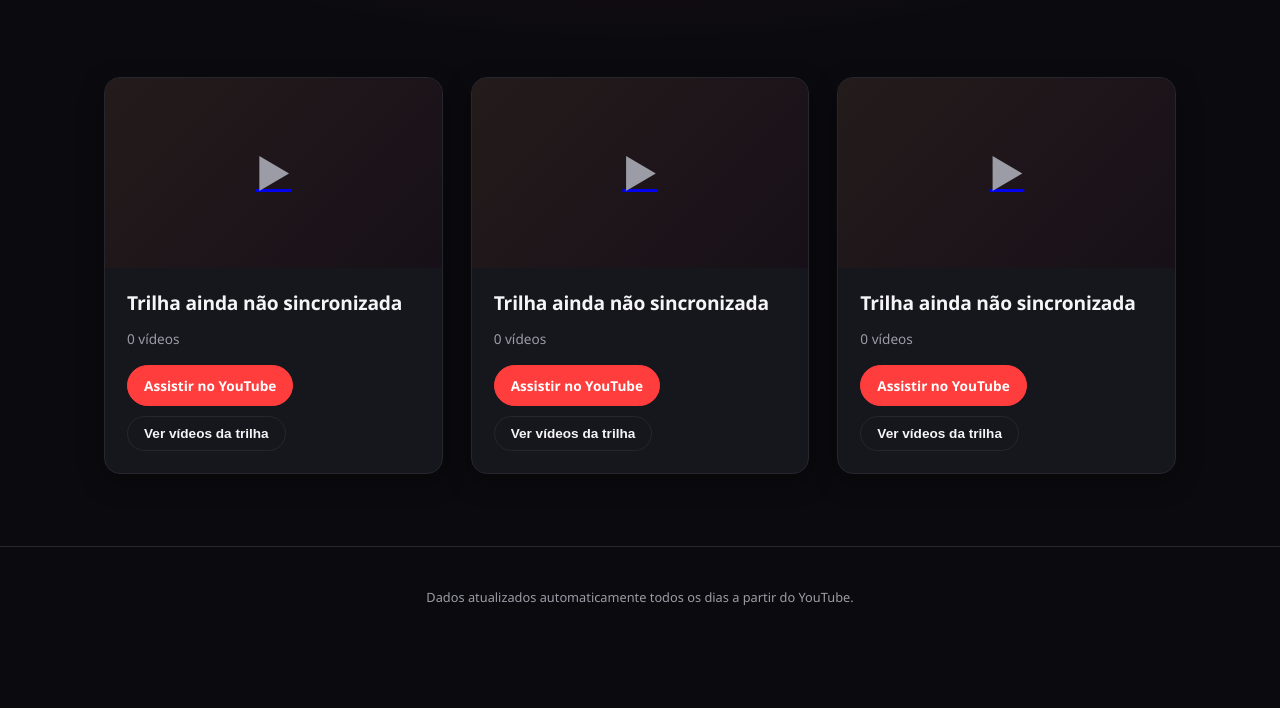
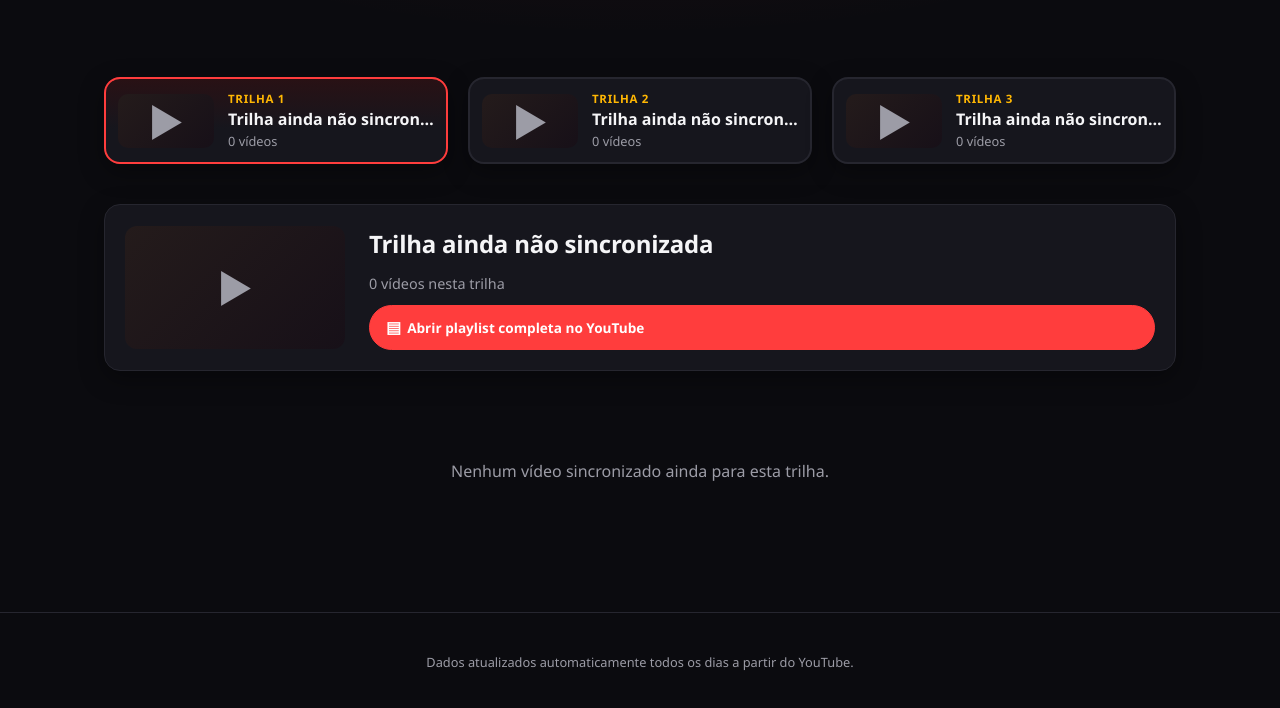
Before and after one commit to inteligenciamilgrau/trilhas, a plain HTML site: page index.html in a window 1280 px wide. Shown: the part 174-882 px from the top of the page. Before the commit the page ends 842 px from the top, so only its background shows below. Drawn offline with Linux system fonts and the light colour scheme.

Commit message:
Redesenha a home: trilhas viram cards grandes selecionáveis, com vídeos exibidos em grid logo abaixo e link deixando claro que é a playlist completa

```diff
--- a/css/style.css
+++ b/css/style.css
@@ -80,50 +80,6 @@ main.container {
   padding: 24px 24px 72px;
 }
 
-.playlists {
-  display: grid;
-  grid-template-columns: repeat(auto-fit, minmax(320px, 1fr));
-  gap: 28px;
-}
-
-#loading-message,
-#error-message {
-  grid-column: 1 / -1;
-  text-align: center;
-  color: var(--text-muted);
-  padding: 60px 20px;
-}
-
-.playlist-card {
-  background: var(--bg-card);
-  border: 1px solid var(--border);
-  border-radius: var(--radius);
-  overflow: hidden;
-  display: flex;
-  flex-direction: column;
-  box-shadow: var(--shadow);
-  transition: transform 0.2s ease, border-color 0.2s ease;
-}
-
-.playlist-card:hover {
-  transform: translateY(-4px);
-  border-color: #3a3a45;
-}
-
-.playlist-thumb-link {
-  display: block;
-  position: relative;
-  aspect-ratio: 16 / 9;
-  background: linear-gradient(135deg, #1c1c26, #101014);
-}
-
-.playlist-thumb-link img {
-  width: 100%;
-  height: 100%;
-  object-fit: cover;
-  display: block;
-}
-
 .thumb-placeholder {
   width: 100%;
   height: 100%;
@@ -135,59 +91,215 @@ main.container {
   font-size: 2.4rem;
 }
 
-.playlist-thumb-link .play-badge {
-  position: absolute;
-  inset: 0;
+#loading-message,
+#error-message {
+  text-align: center;
+  color: var(--text-muted);
+  padding: 60px 20px;
+}
+
+/* Tabs de trilha */
+
+.trilha-tabs {
+  display: grid;
+  grid-template-columns: repeat(auto-fit, minmax(280px, 1fr));
+  gap: 20px;
+  margin-bottom: 40px;
+}
+
+.trilha-tab {
   display: flex;
   align-items: center;
-  justify-content: center;
-  background: rgba(0, 0, 0, 0.35);
-  opacity: 0;
-  transition: opacity 0.15s ease;
-  font-size: 2.6rem;
-  color: #fff;
+  gap: 14px;
+  text-align: left;
+  background: var(--bg-card);
+  border: 2px solid var(--border);
+  border-radius: var(--radius);
+  padding: 12px;
+  cursor: pointer;
+  box-shadow: var(--shadow);
+  transition: transform 0.2s ease, border-color 0.2s ease, background 0.2s ease;
+  font-family: inherit;
+  color: var(--text);
 }
 
-.playlist-thumb-link:hover .play-badge {
-  opacity: 1;
+.trilha-tab:hover {
+  transform: translateY(-3px);
+  border-color: #3a3a45;
 }
 
-.playlist-body {
-  padding: 20px 22px 22px;
+.trilha-tab.active {
+  border-color: var(--accent);
+  background: linear-gradient(180deg, rgba(255, 61, 61, 0.12), var(--bg-card) 60%);
+}
+
+.trilha-tab-thumb {
+  width: 96px;
+  aspect-ratio: 16 / 9;
+  flex-shrink: 0;
+  border-radius: 10px;
+  overflow: hidden;
+  background: linear-gradient(135deg, #1c1c26, #101014);
+}
+
+.trilha-tab-thumb img {
+  width: 100%;
+  height: 100%;
+  object-fit: cover;
+  display: block;
+}
+
+.trilha-tab-info {
+  display: flex;
+  flex-direction: column;
+  gap: 2px;
+  min-width: 0;
+}
+
+.trilha-tab-eyebrow {
+  font-size: 0.72rem;
+  font-weight: 700;
+  text-transform: uppercase;
+  letter-spacing: 0.06em;
+  color: var(--accent-2);
+}
+
+.trilha-tab-title {
+  font-size: 1rem;
+  font-weight: 700;
+  overflow: hidden;
+  text-overflow: ellipsis;
+  white-space: nowrap;
+}
+
+.trilha-tab-count {
+  font-size: 0.8rem;
+  color: var(--text-muted);
+}
+
+/* Painel de detalhe da trilha selecionada */
+
+.trilha-detail {
+  min-height: 200px;
+}
+
+.trilha-banner {
+  display: flex;
+  gap: 24px;
+  align-items: center;
+  background: var(--bg-card);
+  border: 1px solid var(--border);
+  border-radius: var(--radius);
+  padding: 20px;
+  box-shadow: var(--shadow);
+  margin-bottom: 32px;
+  flex-wrap: wrap;
+}
+
+.trilha-banner-thumb {
+  width: 220px;
+  max-width: 100%;
+  aspect-ratio: 16 / 9;
+  border-radius: 12px;
+  overflow: hidden;
+  flex-shrink: 0;
+  background: linear-gradient(135deg, #1c1c26, #101014);
+}
+
+.trilha-banner-thumb img {
+  width: 100%;
+  height: 100%;
+  object-fit: cover;
+  display: block;
+}
+
+.trilha-banner-info {
   display: flex;
   flex-direction: column;
   gap: 10px;
   flex: 1;
+  min-width: 240px;
 }
 
-.playlist-title {
+.trilha-banner-title {
   margin: 0;
-  font-size: 1.2rem;
-  font-weight: 700;
+  font-size: 1.5rem;
+  font-weight: 800;
   letter-spacing: -0.01em;
 }
 
-.playlist-title a {
-  color: var(--text);
-  text-decoration: none;
+.trilha-banner-meta {
+  margin: 0;
+  color: var(--text-muted);
+  font-size: 0.9rem;
 }
 
-.playlist-title a:hover {
-  color: var(--accent-2);
+.playlist-icon {
+  font-size: 1rem;
 }
 
-.playlist-meta {
-  margin: 0;
-  font-size: 0.85rem;
-  color: var(--text-muted);
+.video-grid {
+  display: grid;
+  grid-template-columns: repeat(auto-fill, minmax(240px, 1fr));
+  gap: 18px;
 }
 
-.playlist-actions {
-  margin-top: auto;
+.video-grid-empty {
+  color: var(--text-muted);
+  text-align: center;
+  padding: 40px 0;
+  grid-column: 1 / -1;
+}
+
+.video-card {
   display: flex;
+  flex-direction: column;
   gap: 10px;
-  flex-wrap: wrap;
-  padding-top: 6px;
+  text-decoration: none;
+  color: var(--text);
+  background: var(--bg-card);
+  border: 1px solid var(--border);
+  border-radius: 12px;
+  padding: 10px;
+  transition: transform 0.15s ease, border-color 0.15s ease;
+}
+
+.video-card:hover {
+  transform: translateY(-3px);
+  border-color: var(--accent);
+}
+
+.video-card-thumb {
+  position: relative;
+  aspect-ratio: 16 / 9;
+  border-radius: 8px;
+  overflow: hidden;
+  background: linear-gradient(135deg, #1c1c26, #101014);
+}
+
+.video-card-thumb img {
+  width: 100%;
+  height: 100%;
+  object-fit: cover;
+  display: block;
+}
+
+.video-card-number {
+  position: absolute;
+  bottom: 6px;
+  right: 6px;
+  background: rgba(0, 0, 0, 0.7);
+  color: #fff;
+  font-size: 0.72rem;
+  font-weight: 700;
+  padding: 2px 7px;
+  border-radius: 999px;
+}
+
+.video-card-title {
+  font-size: 0.88rem;
+  line-height: 1.35;
+  font-weight: 600;
 }
 
 .btn {
@@ -222,63 +334,6 @@ main.container {
   color: #fff;
 }
 
-.video-list {
-  list-style: none;
-  margin: 4px 0 0;
-  padding: 0;
-  display: none;
-  flex-direction: column;
-  gap: 6px;
-  max-height: 420px;
-  overflow-y: auto;
-  border-top: 1px solid var(--border);
-  padding-top: 14px;
-}
-
-.video-list.open {
-  display: flex;
-}
-
-.video-item {
-  display: flex;
-  gap: 10px;
-  align-items: center;
-  text-decoration: none;
-  color: var(--text);
-  padding: 6px;
-  border-radius: 10px;
-  transition: background 0.15s ease;
-}
-
-.video-item:hover {
-  background: var(--bg-card-hover);
-}
-
-.video-item .video-thumb-wrap {
-  width: 104px;
-  aspect-ratio: 16 / 9;
-  flex-shrink: 0;
-  border-radius: 8px;
-  overflow: hidden;
-  background: linear-gradient(135deg, #1c1c26, #101014);
-}
-
-.video-item img {
-  width: 100%;
-  height: 100%;
-  object-fit: cover;
-  display: block;
-}
-
-.video-item .thumb-placeholder {
-  font-size: 1.1rem;
-}
-
-.video-item-title {
-  font-size: 0.85rem;
-  line-height: 1.35;
-}
-
 .site-footer {
   border-top: 1px solid var(--border);
   padding: 28px 0 48px;
--- a/index.html
+++ b/index.html
@@ -17,9 +17,10 @@
   </header>
 
   <main class="container">
-    <section id="playlists" class="playlists" aria-label="Trilhas de cursos">
+    <nav id="trilha-tabs" class="trilha-tabs" aria-label="Escolha uma trilha">
       <p id="loading-message">Carregando trilhas...</p>
-    </section>
+    </nav>
+    <section id="trilha-detail" class="trilha-detail" aria-live="polite"></section>
   </main>
 
   <footer class="site-footer">
--- a/js/app.js
+++ b/js/app.js
@@ -1,7 +1,11 @@
 const PLAYLISTS_URL = "data/playlists.json";
 
+let playlistsData = [];
+let activeIndex = 0;
+
 async function loadPlaylists() {
-  const container = document.getElementById("playlists");
+  const tabsEl = document.getElementById("trilha-tabs");
+  const detailEl = document.getElementById("trilha-detail");
   const updatedAtEl = document.getElementById("updated-at");
 
   try {
@@ -15,76 +19,99 @@ async function loadPlaylists() {
     }
 
     if (!data.playlists || data.playlists.length === 0) {
-      container.innerHTML = '<p id="error-message">Nenhuma trilha disponível no momento.</p>';
+      tabsEl.innerHTML = "";
+      detailEl.innerHTML = '<p id="error-message">Nenhuma trilha disponível no momento.</p>';
       return;
     }
 
-    container.innerHTML = "";
-    data.playlists.forEach((playlist) => {
-      container.appendChild(renderPlaylistCard(playlist));
-    });
+    playlistsData = data.playlists;
+    renderTabs();
+    selectTrilha(0);
   } catch (err) {
     console.error("Falha ao carregar as trilhas:", err);
-    container.innerHTML = '<p id="error-message">Não foi possível carregar as trilhas agora. Tente novamente mais tarde.</p>';
+    tabsEl.innerHTML = "";
+    detailEl.innerHTML = '<p id="error-message">Não foi possível carregar as trilhas agora. Tente novamente mais tarde.</p>';
   }
 }
 
-function renderPlaylistCard(playlist) {
-  const card = document.createElement("article");
-  card.className = "playlist-card";
+function renderTabs() {
+  const tabsEl = document.getElementById("trilha-tabs");
+  tabsEl.innerHTML = "";
 
+  playlistsData.forEach((playlist, index) => {
+    const videoCount = playlist.videos ? playlist.videos.length : 0;
+    const title = playlist.title || "Trilha ainda não sincronizada";
+
+    const tab = document.createElement("button");
+    tab.type = "button";
+    tab.className = "trilha-tab";
+    tab.setAttribute("data-index", String(index));
+    tab.innerHTML = `
+      <span class="trilha-tab-thumb">${thumbHtml(playlist.thumbnail, "")}</span>
+      <span class="trilha-tab-info">
+        <span class="trilha-tab-eyebrow">Trilha ${index + 1}</span>
+        <span class="trilha-tab-title">${escapeHtml(title)}</span>
+        <span class="trilha-tab-count">${videoCount} vídeo${videoCount === 1 ? "" : "s"}</span>
+      </span>
+    `;
+    tab.addEventListener("click", () => selectTrilha(index));
+    tabsEl.appendChild(tab);
+  });
+}
+
+function selectTrilha(index) {
+  activeIndex = index;
+  const playlist = playlistsData[index];
+
+  document.querySelectorAll(".trilha-tab").forEach((tab) => {
+    tab.classList.toggle("active", Number(tab.dataset.index) === index);
+  });
+
+  renderDetail(playlist);
+}
+
+function renderDetail(playlist) {
+  const detailEl = document.getElementById("trilha-detail");
   const videoCount = playlist.videos ? playlist.videos.length : 0;
   const title = playlist.title || "Trilha ainda não sincronizada";
 
-  card.innerHTML = `
-    <a class="playlist-thumb-link" href="${playlist.url}" target="_blank" rel="noopener">
-      ${thumbHtml(playlist.thumbnail, `Capa da trilha ${escapeHtml(title)}`)}
-      <span class="play-badge">▶</span>
-    </a>
-    <div class="playlist-body">
-      <h2 class="playlist-title"><a href="${playlist.url}" target="_blank" rel="noopener">${escapeHtml(title)}</a></h2>
-      <p class="playlist-meta">${videoCount} vídeo${videoCount === 1 ? "" : "s"}</p>
-      <div class="playlist-actions">
-        <a class="btn btn-primary" href="${playlist.url}" target="_blank" rel="noopener">Assistir no YouTube</a>
-        <button type="button" class="btn btn-toggle" aria-expanded="false">Ver vídeos da trilha</button>
+  detailEl.innerHTML = `
+    <div class="trilha-banner">
+      <div class="trilha-banner-thumb">
+        ${thumbHtml(playlist.thumbnail, `Capa da trilha ${escapeHtml(title)}`)}
       </div>
-      <ul class="video-list"></ul>
+      <div class="trilha-banner-info">
+        <h2 class="trilha-banner-title">${escapeHtml(title)}</h2>
+        <p class="trilha-banner-meta">${videoCount} vídeo${videoCount === 1 ? "" : "s"} nesta trilha</p>
+        <a class="btn btn-primary" href="${playlist.url}" target="_blank" rel="noopener">
+          <span class="playlist-icon" aria-hidden="true">▤</span>
+          Abrir playlist completa no YouTube
+        </a>
+      </div>
     </div>
+    <div class="video-grid"></div>
   `;
 
-  const toggleBtn = card.querySelector(".btn-toggle");
-  const videoList = card.querySelector(".video-list");
-  let rendered = false;
-
-  toggleBtn.addEventListener("click", () => {
-    const isOpen = videoList.classList.toggle("open");
-    toggleBtn.setAttribute("aria-expanded", String(isOpen));
-    toggleBtn.textContent = isOpen ? "Esconder vídeos" : "Ver vídeos da trilha";
-
-    if (isOpen && !rendered) {
-      renderVideoList(videoList, playlist.videos || []);
-      rendered = true;
-    }
-  });
-
-  return card;
+  const grid = detailEl.querySelector(".video-grid");
+  renderVideoGrid(grid, playlist.videos || []);
 }
 
-function renderVideoList(listEl, videos) {
+function renderVideoGrid(gridEl, videos) {
   if (videos.length === 0) {
-    listEl.innerHTML = "<li>Nenhum vídeo encontrado.</li>";
+    gridEl.innerHTML = '<p class="video-grid-empty">Nenhum vídeo sincronizado ainda para esta trilha.</p>';
     return;
   }
 
-  listEl.innerHTML = videos
+  gridEl.innerHTML = videos
     .map(
-      (video) => `
-      <li>
-        <a class="video-item" href="https://www.youtube.com/watch?v=${video.videoId}" target="_blank" rel="noopener">
-          <div class="video-thumb-wrap">${thumbHtml(video.thumbnail, "")}</div>
-          <span class="video-item-title">${escapeHtml(video.title)}</span>
-        </a>
-      </li>
+      (video, i) => `
+      <a class="video-card" href="https://www.youtube.com/watch?v=${video.videoId}" target="_blank" rel="noopener">
+        <span class="video-card-thumb">
+          ${thumbHtml(video.thumbnail, "")}
+          <span class="video-card-number">${i + 1}</span>
+        </span>
+        <span class="video-card-title">${escapeHtml(video.title)}</span>
+      </a>
     `
     )
     .join("");
```
